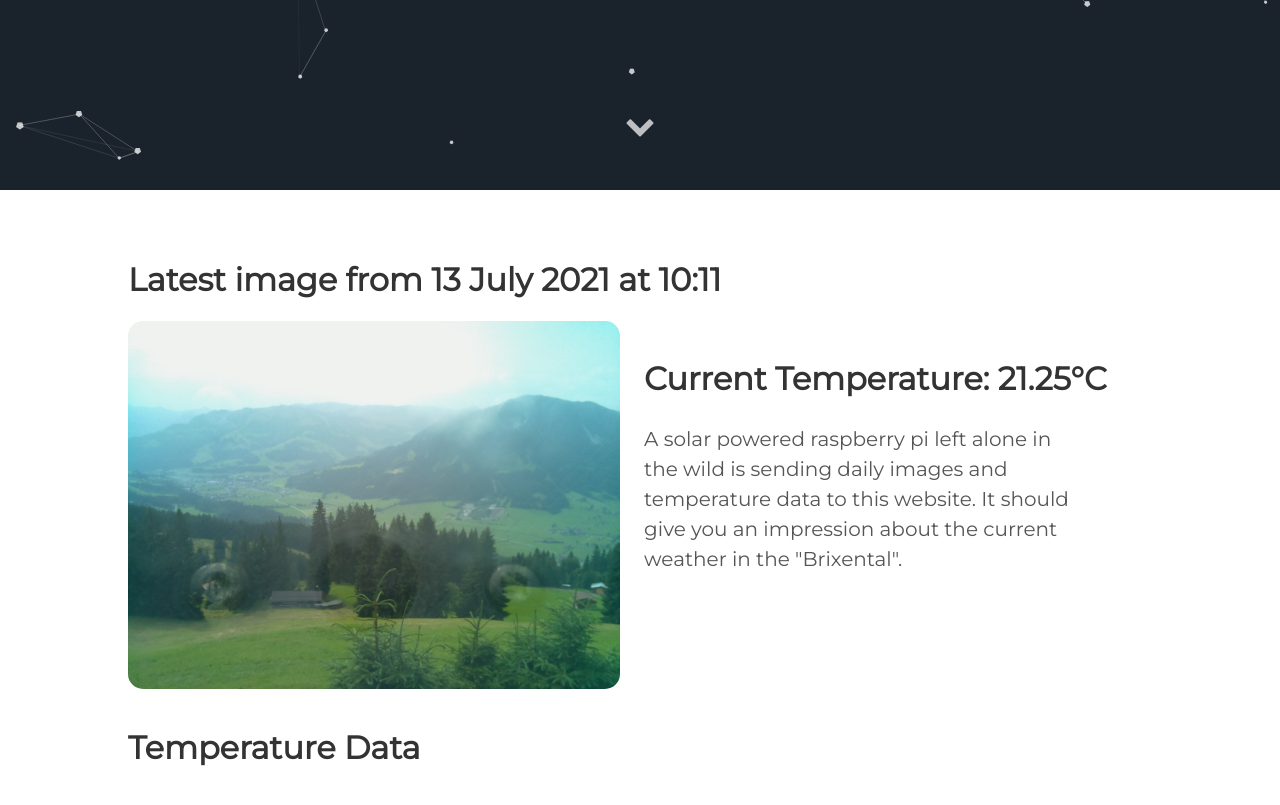
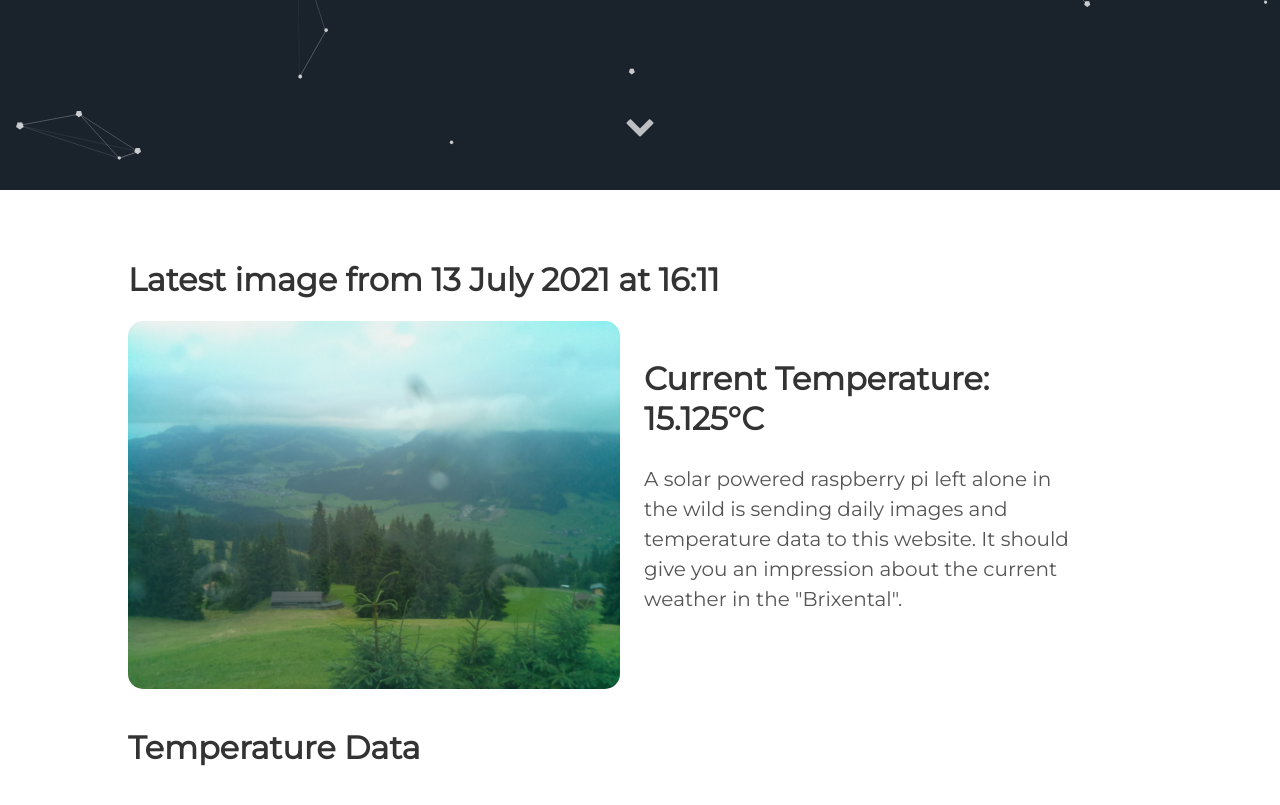
Before and after one commit to vektorious/vektorious.github.io, a Jekyll site: the page built from resources/huette.md, in a window 1280 px wide and 900 px high, scrolled down 710 px. Shown: the top 805 px of the window. Built offline with Jekyll 4.4.1, drawn with Linux system fonts in a browser that asks for light colours.

Commit message:
I'm a bot beep boop

```diff
--- a/resources/huette.md
+++ b/resources/huette.md
@@ -6,13 +6,13 @@ image: '/assets/img/'
 description: 'Live image from the Austrian alps'
 twitter_text: ' '
 ---
-## Latest image from 13 July 2021 at 10:11
+## Latest image from 13 July 2021 at 16:11
 <div class="huette">
   <div class="huette-image">
     <img src="{{ "/assets/img/huette.jpg" | prepend: site.baseurl }}">
   </div>
   <div class="huette-text">
-        <h2>Current Temperature: 21.25°C</h2>
+        <h2>Current Temperature: 15.125°C</h2>
         <p>A solar powered raspberry pi left alone in the wild is sending daily images and temperature data to this website. It should give you an impression about the current weather in the "Brixental".</p>
 
   </div>
```
Also changed, not shown: rpi-script/2021-07-13_161032.txt (renamed from rpi-script/2021-07-13_101030.txt, +5 -6 lines), rpi-script/huette.md (+2 -2 lines), assets/img/huette.jpg, assets/img/temp_plot.png, rpi-script/temp_plot.png, 1 other file.
